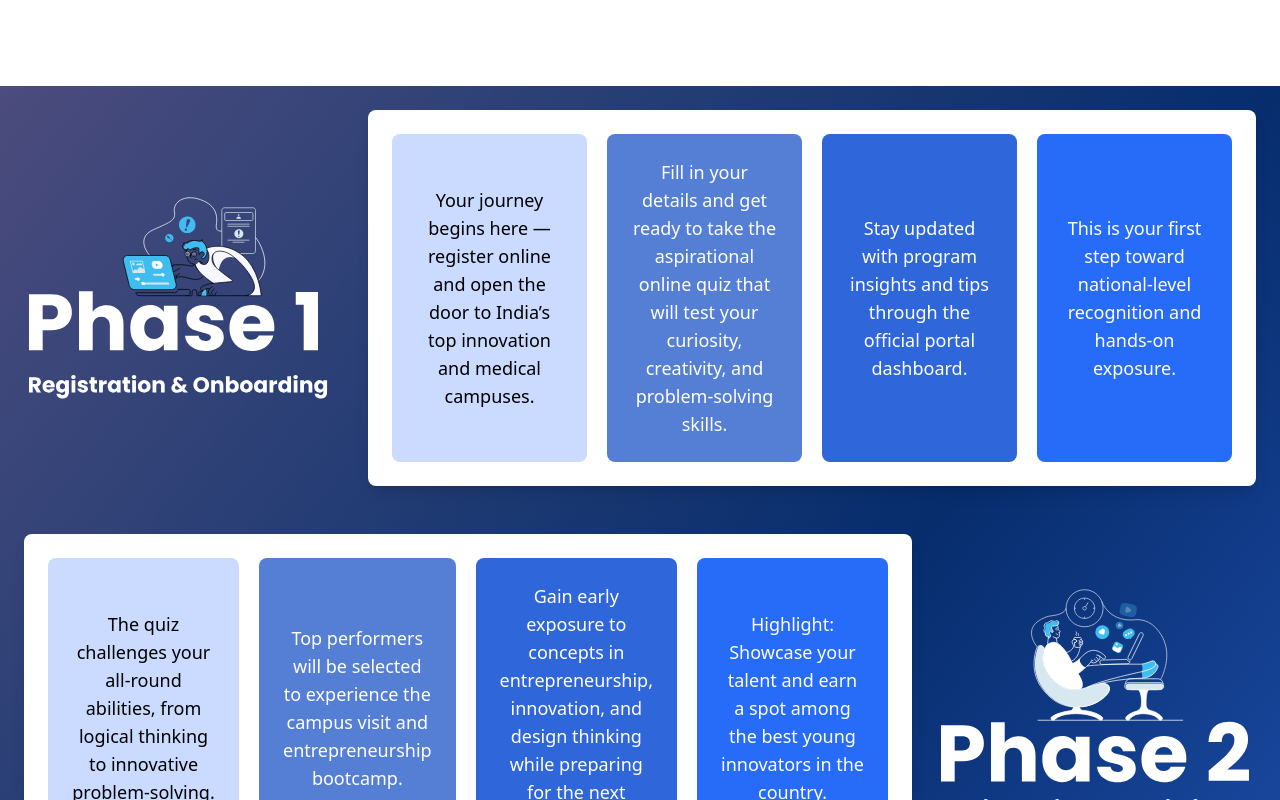
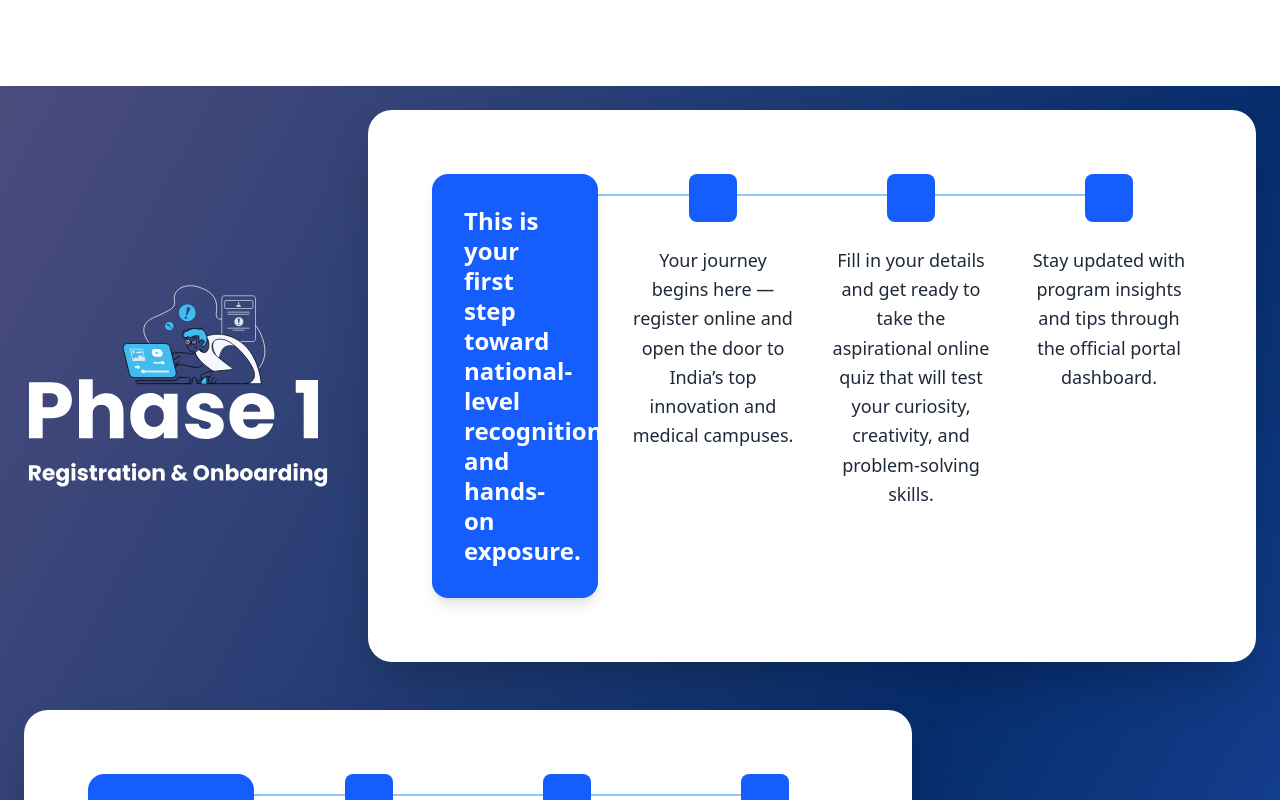
Before and after one commit to Prabhav2503/Anastomosis, a React (Vite) app in the folder Anastomosis/: page / in a window 1280 px wide. Shown: the part 3600-4400 px from the top of the page. Built offline with nearby package versions, Linux system fonts and the light colour scheme; no server answers.

Commit message:
changes phase card design

```diff
--- a/Anastomosis/src/components/phasecard.jsx
+++ /dev/null
@@ -1,35 +0,0 @@
-import React from "react";
-
-const PhaseCard = ({ step1, step2, step3, highlight, bg1, bg2, bg3 }) => {
-  return (
-    <div className="flex flex-col md:flex-row items-stretch justify-center rounded-lg bg-white gap-5 p-6 shadow-lg w-full">
-      {/* Step 1 */}
-      <div className={`flex items-center justify-center flex-1 p-6 rounded-lg ${bg1}`}>
-        <p className="text-black text-center text-sm md:text-base lg:text-lg">
-          {step1}
-        </p>
-      </div>
-
-      {/* Step 2 */}
-      <div className={`flex items-center justify-center flex-1 p-6 rounded-lg ${bg2}`}>
-        <p className="text-white text-center text-sm md:text-base lg:text-lg">
-          {step2}
-        </p>
-      </div>
-
-      {/* Step 3 */}
-      <div className={`flex items-center justify-center flex-1 p-6 rounded-lg ${bg3}`}>
-        <p className="text-white text-center text-sm md:text-base lg:text-lg">
-          {step3}
-        </p>
-      </div>
-
-      {/* Highlight */}
-      <div className="flex items-center justify-center flex-1 bg-[#276CF8] text-center rounded-lg text-white p-6">
-        <p className="text-sm md:text-base lg:text-lg">{highlight}</p>
-      </div>
-    </div>
-  );
-};
-
-export default PhaseCard;
--- /dev/null
+++ b/Anastomosis/src/components/phasecardnew.jsx
@@ -0,0 +1,56 @@
+import React from 'react'
+
+const phasecardnew = ({highlight, step1, step2, step3, reverse=false}) => {
+  return (
+    <div className="w-full transparent">
+  <div className="">
+    <div className="bg-white rounded-3xl shadow-2xl overflow-hidden">
+      <div className="p-8 md:p-12 lg:p-16">
+        {/* Timeline Container */}
+        <div className="relative">
+          {/* Timeline Line */}
+          <div className="absolute left-0 right-0 top-5 h-0.5 bg-blue-300 hidden md:block w-[90%]"></div>
+
+          <div className="grid grid-cols-1 lg:grid-cols-4 gap-8 items-start">
+            {/* Highlight Box */}
+            <div className="relative z-10">
+              <div className="bg-blue-600 text-white rounded-2xl p-8 shadow-lg">
+                <h3 className="text-xl md:text-base xl:text-2xl  text-center lg:text-left font-bold leading-tight">
+                  {highlight}
+                </h3>
+              </div>
+            </div>
+
+            {/* Step 1 */}
+            <div className="relative flex flex-col items-center justify-center md:text-left">
+              <div className="w-12 h-12 bg-blue-600 rounded-lg hidden lg:block mx-auto md:mx-0 mb-6"></div>
+              <p className="text-gray-800 text-center text-base xl:text-lg font-medium leading-relaxed">
+                {step1}
+              </p>
+            </div>
+
+            {/* Step 2 */}
+            <div className="relative flex flex-col items-center justify-center  md:text-left">
+              <div className="w-12 h-12 bg-blue-600 rounded-lg hidden lg:block mx-auto md:mx-0 mb-6"></div>
+              <p className="text-gray-800 text-center text-base xl:text-lg font-medium leading-relaxed">
+                {step2}
+              </p>
+            </div>
+
+            {/* Step 3 */}
+            <div className="relative flex flex-col items-center justify-center   md:text-left">
+              <div className="w-12 h-12 bg-blue-600 rounded-lg hidden lg:block mx-auto md:mx-0 mb-6"></div>
+              <p className="text-gray-800 text-center text-base xl:text-lg font-medium leading-relaxed">
+                {step3}
+              </p>
+            </div>
+          </div>
+        </div>
+      </div>
+    </div>
+  </div>
+</div>
+  )
+}
+
+export default phasecardnew
--- a/Anastomosis/src/pages/phases.jsx
+++ b/Anastomosis/src/pages/phases.jsx
@@ -1,5 +1,6 @@
 import React from "react";
 import PhaseCard from "../components/phasecard";
+import PhaseCardNew from "../components/phasecardnew";
 
 const PhasesPage = ({ images }) => {
   return (
@@ -9,16 +10,14 @@ const PhasesPage = ({ images }) => {
         <img
           src={images.phase1}
           alt="Phase 1"
-          className="w-50 md:w-64 lg:w-80"
+          className="w-50 md:w-64 xl:w-80"
         />
-        <PhaseCard
+        <PhaseCardNew
           step1="Your journey begins here — register online and open the door to India’s top innovation and medical campuses."
           step2="Fill in your details and get ready to take the aspirational online quiz that will test your curiosity, creativity, and problem-solving skills."
           step3="Stay updated with program insights and tips through the official portal dashboard."
           highlight="This is your first step toward national-level recognition and hands-on exposure."
-          bg1="bg-[#CADBFF]"
-          bg2="bg-[#557FD5]"
-          bg3="bg-[#2F67DA]"
+
         />
       </div>
 
@@ -27,15 +26,13 @@ const PhasesPage = ({ images }) => {
         <img
           src={images.phase2}
           alt="Phase 2"
-          className="w-50 md:w-64 lg:w-80"
+          className="w-50 md:w-64 xl:w-80"
         />
-        <PhaseCard
+        <PhaseCardNew
           step1="The quiz challenges your all-round abilities, from logical thinking to innovative problem-solving."
           step2="Top performers will be selected to experience the campus visit and entrepreneurship bootcamp."
           step3="Gain early exposure to concepts in entrepreneurship, innovation, and design thinking while preparing for the next phase."
-          bg1="bg-[#CADBFF]"
-          bg2="bg-[#557FD5]"
-          bg3="bg-[#2F67DA]"
+
           highlight="Highlight: Showcase your talent and earn a spot among the best young innovators in the country."
         />
       </div>
@@ -45,15 +42,13 @@ const PhasesPage = ({ images }) => {
         <img
           src={images.phase3}
           alt="Phase 3"
-          className="w-50 md:w-64 lg:w-80"
+          className="w-50 md:w-64 xl:w-80"
         />
-        <PhaseCard
+        <PhaseCardNew
           step1="Selected students spend Day 1 at IIT Delhi, exploring innovation labs, attending interactive entrepreneurship workshops, and meeting startup founders."
           step2="Day 2 at AIIMS Delhi introduces you to medical innovations, healthcare startups, and med-tech solutions shaping the future."
           step3="Participate in hands-on problem-solving sessions that challenge you to apply what you learn immediately."
-          bg1="bg-[#CADBFF]"
-          bg2="bg-[#557FD5]"
-          bg3="bg-[#2F67DA]"
+
           highlight="Highlight: Experience real innovation firsthand and get inspired by India’s brightest minds."
         />
       </div>
@@ -63,9 +58,9 @@ const PhasesPage = ({ images }) => {
         <img
           src={images.phase4}
           alt="Phase 4"
-          className="w-50 md:w-64 lg:w-80"
+          className="w-50 md:w-64 xl:w-80"
         />
-        <PhaseCard
+        <PhaseCardNew
           step1="Top students receive prizes and mentorship sessions with founders and experts."
           step2="All participants earn prestigious certificates jointly endorsed by IIT Delhi & AIIMS Delhi."
           step3="Get guidance on how to turn your ideas into realworld projects from experienced mentors."
```
